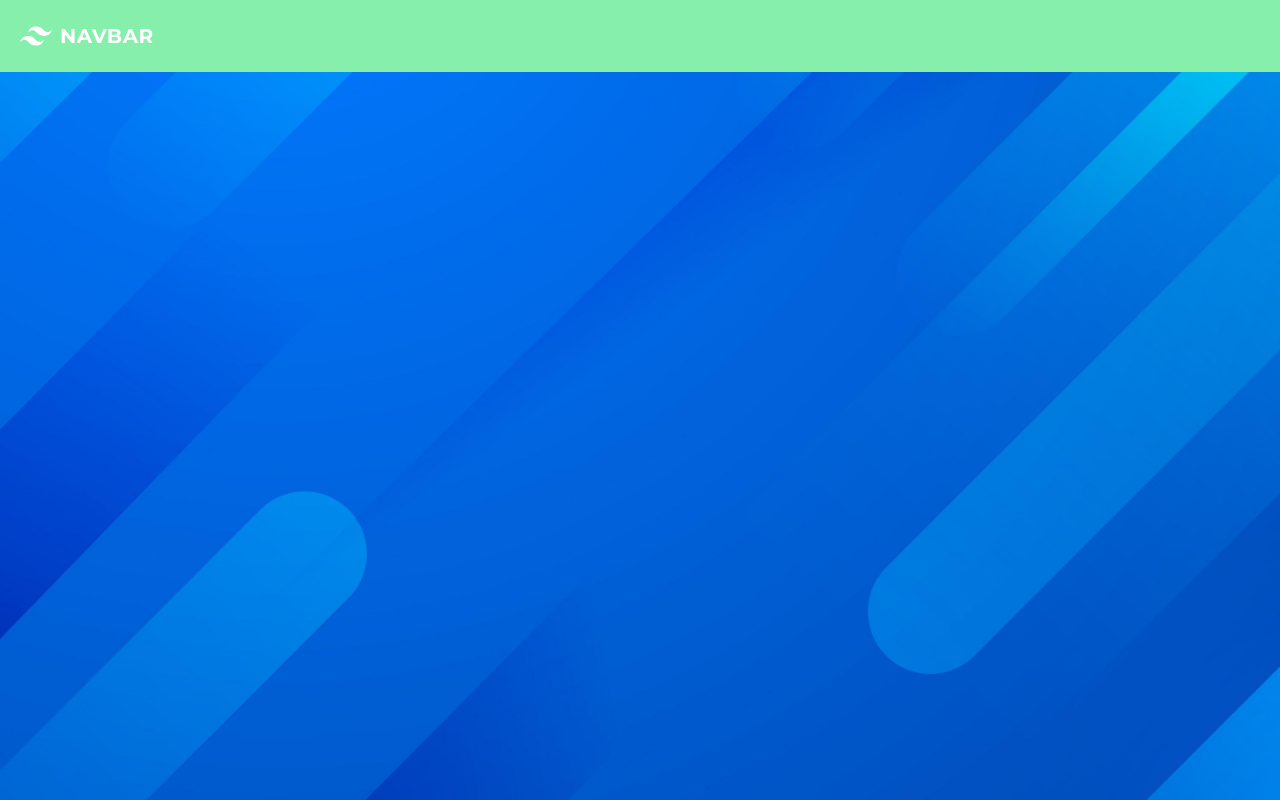
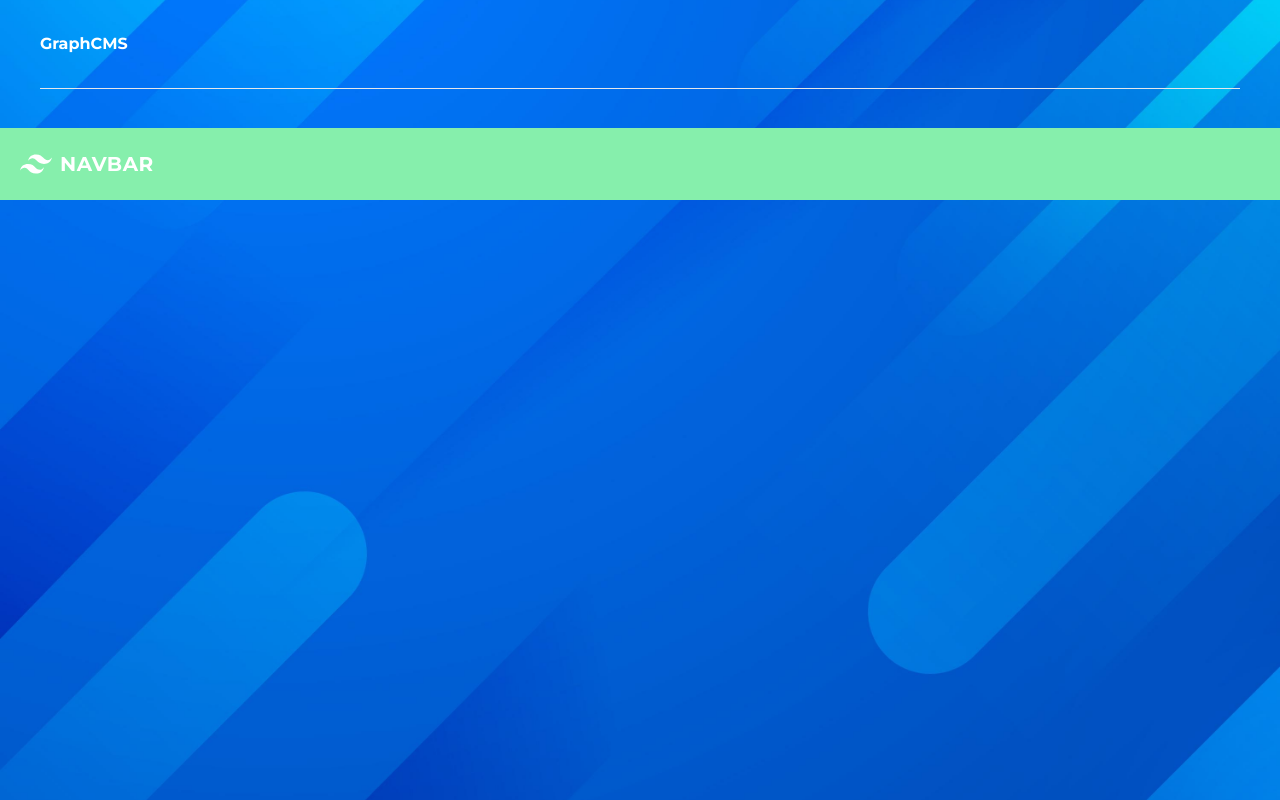
Before and after one commit to hugosmoreira/beauty-blog-project, a Next.js app: page /components/Navbar in a window 1280 px wide. Built offline with nearby package versions, Linux system fonts and the light colour scheme.

Commit message:
Header Layout _app update

```diff
--- a/components/Header.jsx
+++ b/components/Header.jsx
@@ -0,0 +1,35 @@
+import React, { useContext } from 'react'
+
+import Link from 'next/link'
+
+
+const categories = [{ name: 'React', slug: 'react' }, { name: 'Vue', slug: 'vue' }, { name: 'Angular', slug: 'angular' }]
+
+
+const Header = () => {
+    return (
+        <div className='container mx-auto px-10 mb-8'>
+            <div className='border-b w-full inline-block boder-blue-400 py-8'>
+                <div className="md:float-left block">
+                    <Link href='/'>
+                        <span className='cursor-pointer font-bold text-4x1 text-white'>
+                            GraphCMS
+                        </span>
+                    </Link>
+                </div>
+
+                <div className="hidden md:float-left md:contents">
+                    {categories.map((category) => {
+                        <Link key={category.slug} href={`/category/${category.slug}`} passHref>
+                            <span className="md:float-right mt-2 align-middle text-white ml-4 font-semibold cursor-pointer">{category.name}</span>
+                        </Link>
+                    })}
+
+                </div>
+            </div>
+
+        </div>
+    )
+}
+
+export default Header
--- a/components/Layout.jsx
+++ b/components/Layout.jsx
@@ -0,0 +1,11 @@
+import React from 'react';
+import Header from './Header';
+
+const Layout = ({ children }) => (
+  <>
+    <Header />
+    {children}
+  </>
+);
+
+export default Layout;
--- a/pages/_app.js
+++ b/pages/_app.js
@@ -1,10 +1,17 @@
+import React, { useState, useEffect } from 'react'
+import { Layout } from '../components'
+
 import 'tailwindcss/tailwind.css'
 
 import '../styles/globals.scss'
 
-
 function MyApp({ Component, pageProps }) {
-  return <Component {...pageProps} />
+  return (
+    <Layout>
+      <Component {...pageProps} />
+    </Layout>
+  );
 }
 
+
 export default MyApp
```
